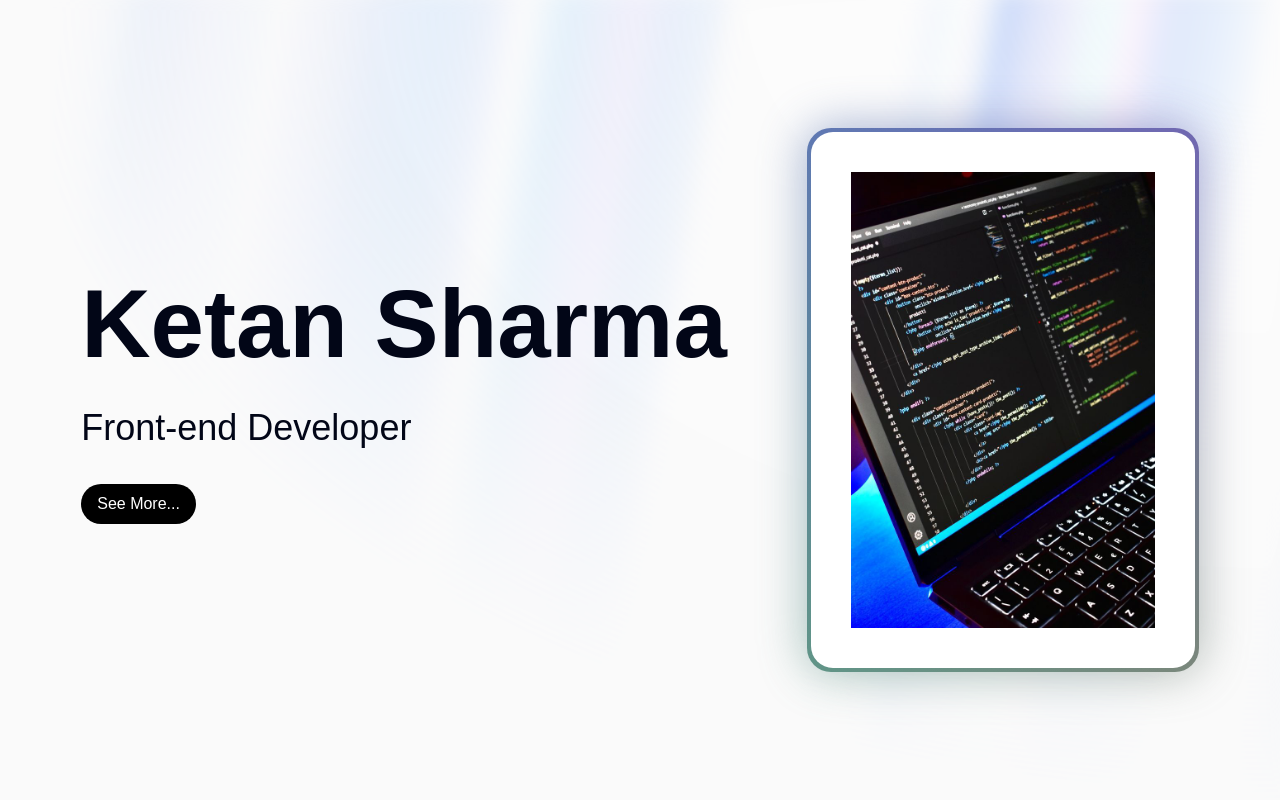
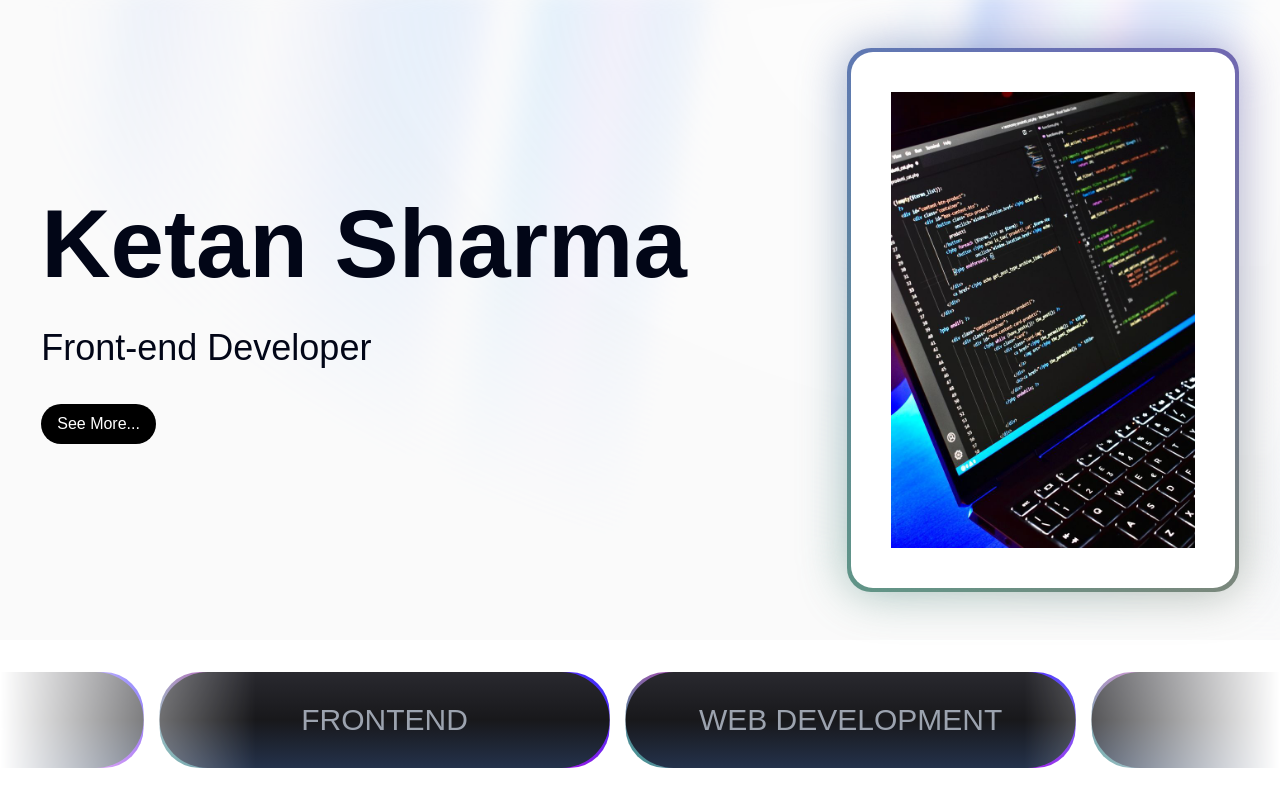
Before and after one commit to S-Ketan/portfolio, a Next.js app: page / in a window 1280 px wide. Built offline with nearby package versions, Linux system fonts and the light colour scheme.

Commit message:
Add InfiniteMovingCards component and integrate into Banner

```diff
--- a/app/AcertinityComponents/AuroraBackground.jsx
+++ b/app/AcertinityComponents/AuroraBackground.jsx
@@ -3,7 +3,7 @@
 import { motion } from "framer-motion";
 import React from "react";
 import { AuroraBackground } from "@/components/ui/aurora-background";
-import { BackgroundGradient } from "@/components/ui/background-gradient";
+
 import { BackgroundGradientDemo } from "./BackgroundGradient";
 
 export function AuroraBackgroundDemo() {
@@ -17,7 +17,7 @@ export function AuroraBackgroundDemo() {
           duration: 0.8,
           ease: "easeInOut",
         }}
-        className="relative flex items-center justify-center gap-20 h-full p-4"
+        className="relative flex items-center justify-center gap-40 h-full p-4"
       >
         <div className="flex flex-col justify-center gap-5 ">
           <div className="text-3xl md:text-8xl font-bold dark:text-white ">
--- /dev/null
+++ b/app/AcertinityComponents/InfiniteMovingCards.jsx
@@ -0,0 +1,43 @@
+"use client";
+
+import React from "react";
+import { InfiniteMovingCards } from "@/components/ui/infinite-moving-cards";
+
+export function InfiniteMovingCardsDemo() {
+  return (
+    (<div
+      className="h-[10rem] rounded-md flex flex-col antialiased bg-white dark:bg-black dark:bg-grid-white/[0.05] items-center justify-center relative overflow-hidden">
+      <InfiniteMovingCards items={testimonials} direction="right" speed="slow" />
+    </div>)
+  );
+}
+
+const testimonials = [
+  {
+   /*  quote:
+      "It was the best of times, it was the worst of times, it was the age of wisdom, it was the age of foolishness, it was the epoch of belief, it was the epoch of incredulity, it was the season of Light, it was the season of Darkness, it was the spring of hope, it was the winter of despair.", */
+    name: "FRONTEND",
+   /*  title: "A Tale of Two Cities", */
+  },
+  {
+
+    name: "WEB DEVELOPMENT",
+
+  },
+  {
+
+    name: "SEO",
+
+  },
+  {
+
+    name: "BACKEND",
+
+  },
+  {
+
+
+    name: "FULLSTACK",
+
+  },
+];
--- a/app/Banner.jsx
+++ b/app/Banner.jsx
@@ -1,10 +1,12 @@
 import React from 'react'
 import { AuroraBackgroundDemo } from './AcertinityComponents/AuroraBackground'
+import { InfiniteMovingCardsDemo } from './AcertinityComponents/InfiniteMovingCards'
 
 const Banner = () => {
   return (
     <div>
         <AuroraBackgroundDemo />
+        <InfiniteMovingCardsDemo />
     </div>
   )
 }
--- a/components/ui/aurora-background.jsx
+++ b/components/ui/aurora-background.jsx
@@ -12,7 +12,7 @@ export const AuroraBackground = ({
     (<main>
       <div
         className={cn(
-          "relative flex flex-col  h-[100vh]  bg-zinc-50 dark:bg-zinc-900  text-slate-950 transition-bg",
+          "relative flex flex-col  h-[80vh]  bg-zinc-50 dark:bg-zinc-900  text-slate-950 transition-bg",
           className
         )}
         {...props}>
--- /dev/null
+++ b/components/ui/infinite-moving-cards.jsx
@@ -0,0 +1,112 @@
+"use client";
+
+import { cn } from "@/lib/utils";
+import React, { useEffect, useState } from "react";
+
+export const InfiniteMovingCards = ({
+  items,
+  direction = "left",
+  speed = "fast",
+  pauseOnHover = true,
+  className
+}) => {
+  const containerRef = React.useRef(null);
+  const scrollerRef = React.useRef(null);
+
+  useEffect(() => {
+    addAnimation();
+  }, []);
+  const [start, setStart] = useState(false);
+  function addAnimation() {
+    if (containerRef.current && scrollerRef.current) {
+      const scrollerContent = Array.from(scrollerRef.current.children);
+
+      scrollerContent.forEach((item) => {
+        const duplicatedItem = item.cloneNode(true);
+        if (scrollerRef.current) {
+          scrollerRef.current.appendChild(duplicatedItem);
+        }
+      });
+
+      getDirection();
+      getSpeed();
+      setStart(true);
+    }
+  }
+  const getDirection = () => {
+    if (containerRef.current) {
+      if (direction === "left") {
+        containerRef.current.style.setProperty("--animation-direction", "forwards");
+      } else {
+        containerRef.current.style.setProperty("--animation-direction", "reverse");
+      }
+    }
+  };
+  const getSpeed = () => {
+    if (containerRef.current) {
+      if (speed === "fast") {
+        containerRef.current.style.setProperty("--animation-duration", "20s");
+      } else if (speed === "normal") {
+        containerRef.current.style.setProperty("--animation-duration", "40s");
+      } else {
+        containerRef.current.style.setProperty("--animation-duration", "80s");
+      }
+    }
+  };
+return (
+    <div
+        ref={containerRef}
+        className={cn(
+            "scroller relative z-20 max-w-7xl overflow-hidden [mask-image:linear-gradient(to_right,transparent,white_20%,white_80%,transparent)]",
+            className
+        )}>
+        <ul
+            ref={scrollerRef}
+            className={cn(
+                "flex min-w-full shrink-0 gap-4 py-4 w-max flex-nowrap",
+                start && "animate-scroll",
+                pauseOnHover && "hover:[animation-play-state:paused]"
+            )}>
+            {items.map((item, idx) => (
+  <li
+    className="w-[350px]  max-w-full relative flex-shrink-0 px-8 py-6 md:w-[450px]"
+    style={{
+      background: "linear-gradient(180deg, #29292f, #18181b, #24324b)",
+      borderRadius: "9999px", // equivalent to rounded-full
+      position: "relative",
+    }}
+    key={item.name}>
+    {/* Gradient Border */}
+    <div
+      aria-hidden="true"
+      className="absolute -z-10 inset-0"
+      style={{
+        background: "linear-gradient(45deg,#3aa090, #ff00cc, #3333ff)",
+        borderRadius: "2.5rem",
+        padding: "3px", // Space for the border
+      }}>
+      <div
+        className="h-full w-full"
+        style={{
+          background: "linear-gradient(180deg, #29292f, #18181b, #24324b)",
+          borderRadius: "inherit", // Match border radius
+        }}></div>
+    </div>
+    {/* Content */}
+    <blockquote>
+      <span className="relative z-20 text-sm leading-[1.6] text-gray-100 font-normal">
+        {item.quote}
+      </span>
+      <div className="relative z-20 text-center flex flex-row items-center">
+        <span className="w-full text-3xl text-center leading-[1.6] text-gray-400 font-normal">
+          {item.name}
+        </span>
+      </div>
+    </blockquote>
+  </li>
+))}
+
+        </ul>
+    </div>
+);
+};
--- a/package.json
+++ b/package.json
@@ -11,6 +11,7 @@
   "dependencies": {
     "clsx": "^2.1.1",
     "framer-motion": "^11.16.0",
+    "motion": "^11.16.0",
     "next": "15.1.3",
     "react": "^19.0.0",
     "react-dom": "^19.0.0",
--- a/tailwind.config.mjs
+++ b/tailwind.config.mjs
@@ -16,6 +16,8 @@ export default {
       },
       animation: {
         aurora: "aurora 60s linear infinite",
+        scroll:
+          "scroll var(--animation-duration, 40s) var(--animation-direction, forwards) linear infinite",
       },
       keyframes: {
         aurora: {
@@ -24,6 +26,11 @@ export default {
           },
           to: {
             backgroundPosition: "350% 50%, 350% 50%",
+          },
+        },
+        scroll: {
+          to: {
+            transform: "translate(calc(-50% - 0.5rem))",
           },
         },
       },
```
Also changed, not shown: 1 other file (tests, documents, lock files or other folders).
